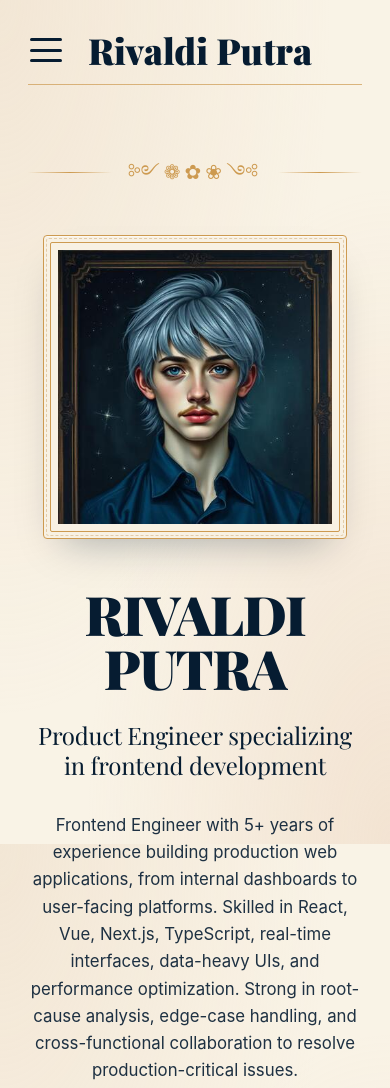
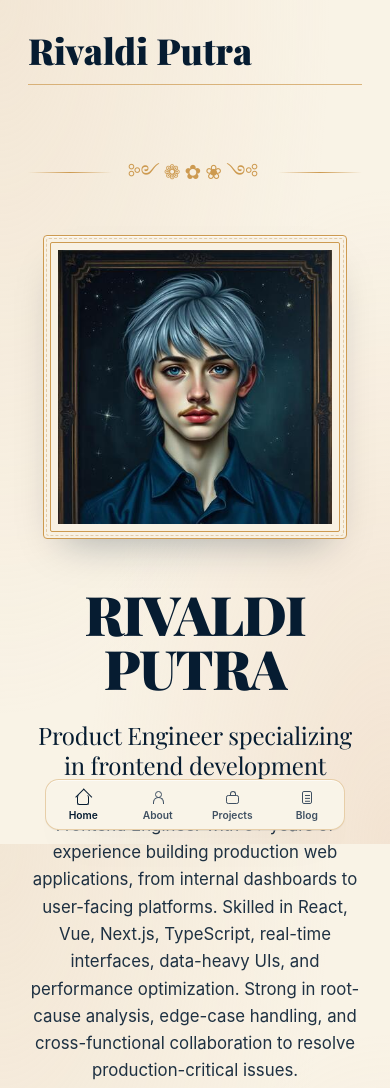
Before and after one commit to vadhe/rivaldi-putra, an Eleventy site: page index.html in a window 390 px wide. Shown: the top 1088 px of the page. Built offline with nearby package versions, Linux system fonts and the light colour scheme; Eleventy itself is replaced by a stand-in of ours; files that its build step writes are made by us from their sources.

Commit message:
add navigation for mobile

```diff
--- a/_includes/layout.html
+++ b/_includes/layout.html
@@ -84,29 +84,7 @@
                         {% if page.url == "/" %}data-active="true" aria-current="page"{% endif %}
                         >Home</a
                     >
-                    <div class="flex items-center gap-6 md:hidden">
-                        <details class="mobile-menu relative">
-                            <summary
-                                class="flex size-9 cursor-pointer list-none items-center justify-center text-foreground"
-                                aria-label="Open navigation"
-                            >
-                                <span class="mobile-menu-icon" aria-hidden></span>
-                            </summary>
-                            <div
-                                class="absolute left-0 top-12 z-10 min-w-40 border border-gold/50 bg-background p-4 shadow-[0_18px_36px_-24px_oklch(0.2_0.05_250_/_0.45)]"
-                            >
-                                <a href="/" class="block py-2 nav-link">Home</a>
-                                <a href="/about/" class="block py-2 nav-link"
-                                    >About</a
-                                >
-                                <a href="/blog/" class="block py-2 nav-link"
-                                    >Blog</a
-                                >
-                                <a href="/projects/" class="block py-2 nav-link"
-                                    >Projects</a
-                                >
-                            </div>
-                        </details>
+                    <div class="flex items-center md:hidden">
                         <a
                             href="/"
                             class="font-serif text-4xl font-black leading-none text-foreground"
@@ -137,7 +115,9 @@
                 <div class="mt-4 h-px w-full bg-gold opacity-70" />
             </header>
 
-            <main class="flex-1 px-7 py-10 md:px-16">{{ content }}</main>
+            <main class="flex-1 px-7 py-10 pb-36 md:px-16 md:pb-10">
+                {{ content }}
+            </main>
 
             <footer class="px-7 pb-8 text-center md:px-16 md:text-left">
                 <div class="flourish my-10 max-w-3xl mx-auto">
@@ -149,5 +129,39 @@
                 </p>
             </footer>
         </div>
+        <nav class="mobile-dock md:hidden" aria-label="Mobile navigation">
+            <a
+                href="/"
+                class="mobile-dock-link"
+                {% if page.url == "/" %}data-active="true" aria-current="page"{% endif %}
+            >
+                <span class="mobile-dock-icon mobile-dock-icon-home" aria-hidden="true"></span>
+                <span>Home</span>
+            </a>
+            <a
+                href="/about/"
+                class="mobile-dock-link"
+                {% if page.url == "/about/" %}data-active="true" aria-current="page"{% endif %}
+            >
+                <span class="mobile-dock-icon mobile-dock-icon-user" aria-hidden="true"></span>
+                <span>About</span>
+            </a>
+            <a
+                href="/projects/"
+                class="mobile-dock-link"
+                {% if page.url == "/projects/" %}data-active="true" aria-current="page"{% endif %}
+            >
+                <span class="mobile-dock-icon mobile-dock-icon-briefcase" aria-hidden="true"></span>
+                <span>Projects</span>
+            </a>
+            <a
+                href="/blog/"
+                class="mobile-dock-link"
+                {% if page.url == "/blog/" %}data-active="true" aria-current="page"{% endif %}
+            >
+                <span class="mobile-dock-icon mobile-dock-icon-note" aria-hidden="true"></span>
+                <span>Blog</span>
+            </a>
+        </nav>
     </body>
 </html>
--- a/input.css
+++ b/input.css
@@ -188,32 +188,132 @@
     color: var(--gold);
 }
 
-.mobile-menu summary::-webkit-details-marker {
-    display: none;
+.mobile-dock {
+    position: fixed;
+    left: 50%;
+    bottom: 0.85rem;
+    z-index: 30;
+    display: grid;
+    grid-template-columns: repeat(4, minmax(0, 1fr));
+    width: min(calc(100vw - 1.75rem), 18.75rem);
+    transform: translateX(-50%);
+    border: 1px solid color-mix(in oklab, var(--gold) 42%, transparent);
+    border-radius: 0.85rem;
+    background: color-mix(in oklab, var(--background) 92%, white 8%);
+    box-shadow:
+        0 20px 40px -24px oklch(0.2 0.05 250 / 0.38),
+        0 1px 0 oklch(1 0 0 / 0.6) inset;
+    backdrop-filter: blur(14px);
 }
-.mobile-menu-icon,
-.mobile-menu-icon::before,
-.mobile-menu-icon::after {
+.mobile-dock-link {
+    display: flex;
+    min-width: 0;
+    flex-direction: column;
+    align-items: center;
+    justify-content: center;
+    gap: 0.28rem;
+    padding: 0.62rem 0.3rem 0.58rem;
+    color: color-mix(in oklab, var(--foreground) 74%, white 26%);
+    font-size: 0.64rem;
+    font-weight: 600;
+    line-height: 1;
+    text-align: center;
+    transition:
+        color 0.2s ease,
+        transform 0.2s ease;
+}
+.mobile-dock-link[data-active="true"] {
+    color: var(--foreground);
+}
+.mobile-dock-link:active {
+    transform: translateY(1px);
+}
+.mobile-dock-icon {
+    position: relative;
     display: block;
-    width: 2rem;
-    height: 3px;
-    border-radius: 999px;
-    background: var(--foreground);
+    width: 1rem;
+    height: 1rem;
+    color: currentColor;
 }
-.mobile-menu-icon {
-    position: relative;
-}
-.mobile-menu-icon::before,
-.mobile-menu-icon::after {
+.mobile-dock-icon::before,
+.mobile-dock-icon::after {
     content: "";
     position: absolute;
-    left: 0;
+    box-sizing: border-box;
 }
-.mobile-menu-icon::before {
-    top: -0.65rem;
+.mobile-dock-icon-home::before {
+    left: 0.14rem;
+    right: 0.14rem;
+    bottom: 0.05rem;
+    height: 0.58rem;
+    border: 1.8px solid currentColor;
+    border-top: 0;
+    border-radius: 0.14rem;
 }
-.mobile-menu-icon::after {
-    top: 0.65rem;
+.mobile-dock-icon-home::after {
+    left: 0.18rem;
+    top: 0.1rem;
+    width: 0.72rem;
+    height: 0.72rem;
+    border-top: 1.8px solid currentColor;
+    border-left: 1.8px solid currentColor;
+    transform: rotate(45deg);
+}
+.mobile-dock-icon-user::before {
+    left: 0.33rem;
+    top: 0.07rem;
+    width: 0.44rem;
+    height: 0.44rem;
+    border: 1.8px solid currentColor;
+    border-radius: 999px;
+}
+.mobile-dock-icon-user::after {
+    left: 0.18rem;
+    bottom: 0.08rem;
+    width: 0.74rem;
+    height: 0.42rem;
+    border: 1.8px solid currentColor;
+    border-top-left-radius: 0.5rem;
+    border-top-right-radius: 0.5rem;
+    border-bottom: 0;
+}
+.mobile-dock-icon-briefcase::before {
+    left: 0.1rem;
+    right: 0.1rem;
+    top: 0.34rem;
+    bottom: 0.12rem;
+    border: 1.8px solid currentColor;
+    border-radius: 0.14rem;
+}
+.mobile-dock-icon-briefcase::after {
+    left: 0.34rem;
+    top: 0.08rem;
+    width: 0.42rem;
+    height: 0.24rem;
+    border: 1.8px solid currentColor;
+    border-bottom: 0;
+    border-top-left-radius: 0.2rem;
+    border-top-right-radius: 0.2rem;
+}
+.mobile-dock-icon-note::before {
+    inset: 0.08rem 0.16rem 0.08rem 0.2rem;
+    border: 1.8px solid currentColor;
+    border-radius: 0.12rem;
+}
+.mobile-dock-icon-note::after {
+    left: 0.36rem;
+    top: 0.36rem;
+    width: 0.36rem;
+    height: 0.05rem;
+    background: currentColor;
+    box-shadow:
+        0 0.18rem 0 currentColor,
+        0 0.36rem 0 currentColor;
+}
+@media (min-width: 768px) {
+    .mobile-dock {
+        display: none !important;
+    }
 }
 
 .article-shell {
```
